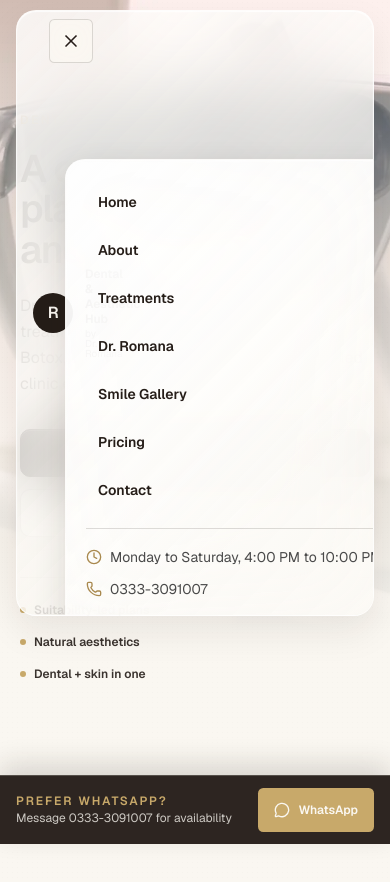
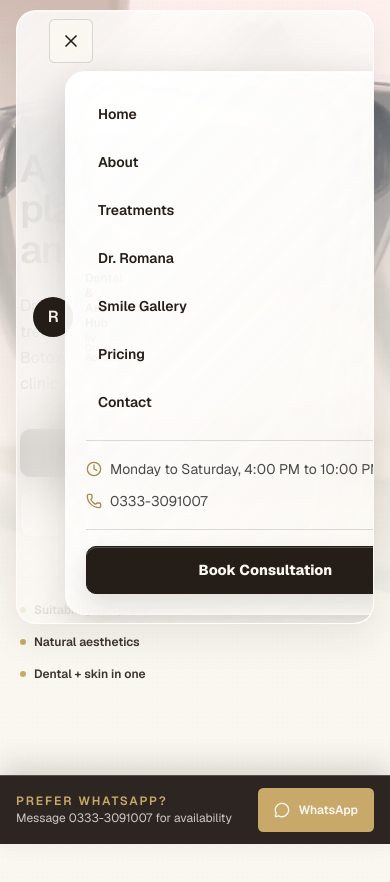
Before and after one commit to 1Zia/Dental-and-Aesthetics, a Next.js app: page / in a window 390 px wide. Both pictures are taken after a click on the button "Toggle navigation". Shown: the top 882 px of the page. Built offline with nearby package versions, Linux system fonts and the light colour scheme.

Commit message:
fixed the ui for mobile view navbar

```diff
--- a/src/components/layout/mobile-nav.tsx
+++ b/src/components/layout/mobile-nav.tsx
@@ -5,6 +5,7 @@ import Link from "next/link";
 import { useState } from "react";
 import { navigation } from "@/data/navigation";
 import { clinic, contactLinks } from "@/lib/constants";
+import { cn } from "@/lib/utils";
 import { PremiumButton } from "@/components/ui/premium-button";
 
 export function MobileNav() {
@@ -21,8 +22,15 @@ export function MobileNav() {
       >
         {open ? <X className="size-5" /> : <Menu className="size-5" />}
       </button>
-      {open ? (
-        <div className="watery-glass absolute inset-x-4 top-24 translate-y-0 p-5 opacity-100 transition-[opacity,transform] duration-200 shadow-2xl">
+
+      <div
+        className={cn(
+          "watery-glass absolute inset-x-4 top-full mt-2 p-5 shadow-2xl transition-all duration-300 ease-out z-50",
+          open
+            ? "opacity-100 translate-y-0 scale-100 pointer-events-auto"
+            : "opacity-0 -translate-y-2 scale-95 pointer-events-none"
+        )}
+      >
         <div className="grid gap-1">
           {navigation.map((item) => (
             <Link
@@ -52,7 +60,6 @@ export function MobileNav() {
           WhatsApp booking
         </PremiumButton>
       </div>
-      ) : null}
     </div>
   );
 }
```
Lines whose indentation alone changed are shown as unchanged.
